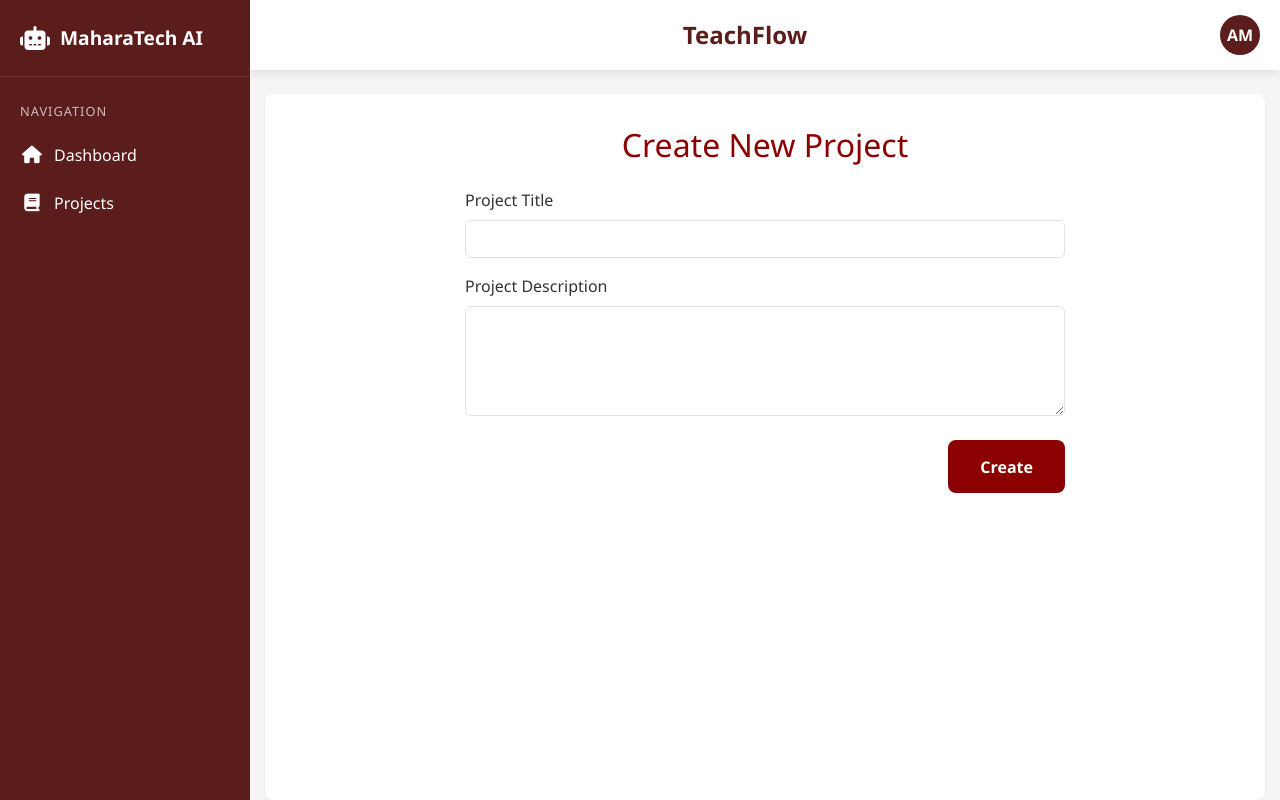
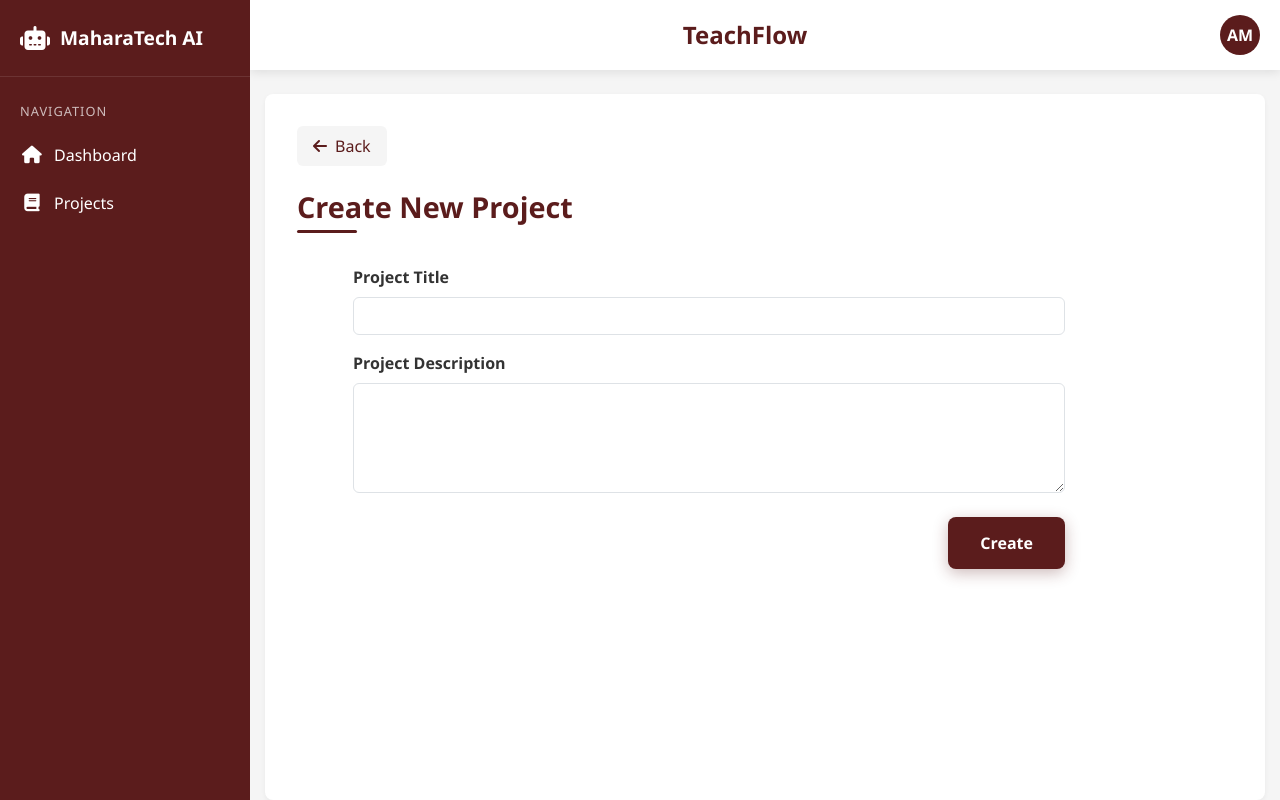
Before and after one commit to adelian14/ITI-Graduation-Project, a Flask app: page /create in a window 1280 px wide. Run offline with Flask 3, Linux system fonts and the light colour scheme.

Commit message:
enhancing ui

```diff
--- a/app/templates/create_project.html
+++ b/app/templates/create_project.html
@@ -1,8 +1,13 @@
 {% extends 'base.html' %}
 {% block content %}
-    <h2 class="text-center mb-4" style="color: #8B0000;">Create New Project</h2>
+<div class="project-dashboard">
+    <button onclick="window.history.back()" class="btn-back">
+        <i class="fas fa-arrow-left"></i> Back
+    </button>
+    <h2 class="page-header" >Create New Project</h2>
 
     <form method="POST" action="/create" class="mx-auto" style="max-width: 600px;">
+      <div class="div-form">
       <div class="mb-3">
         <label for="title" class="form-label">Project Title</label>
         <input type="text" class="form-control" id="title" name="title" required>
@@ -12,10 +17,19 @@
         <label for="description" class="form-label">Project Description</label>
         <textarea class="form-control" id="description" name="description" rows="4" required></textarea>
       </div>
-
+    </div>
       <div class="text-end">
-        <button type="submit" class="btn btn-red" style="background-color:#8B0000;
-        color:white">Create</button>
+        <button type="submit" class="btn primary-btn" >Create</button>
       </div>
     </form>
+<div>
+    <style>
+  .form-label {
+    margin-bottom: .5rem;
+    font-weight: bold;
+}
+.div-form {
+    margin-left: -7rem;
+}
+</style>
 {% endblock %}
```
Also changed, not shown: app/templates/create_course.html (+15 -2 lines).
